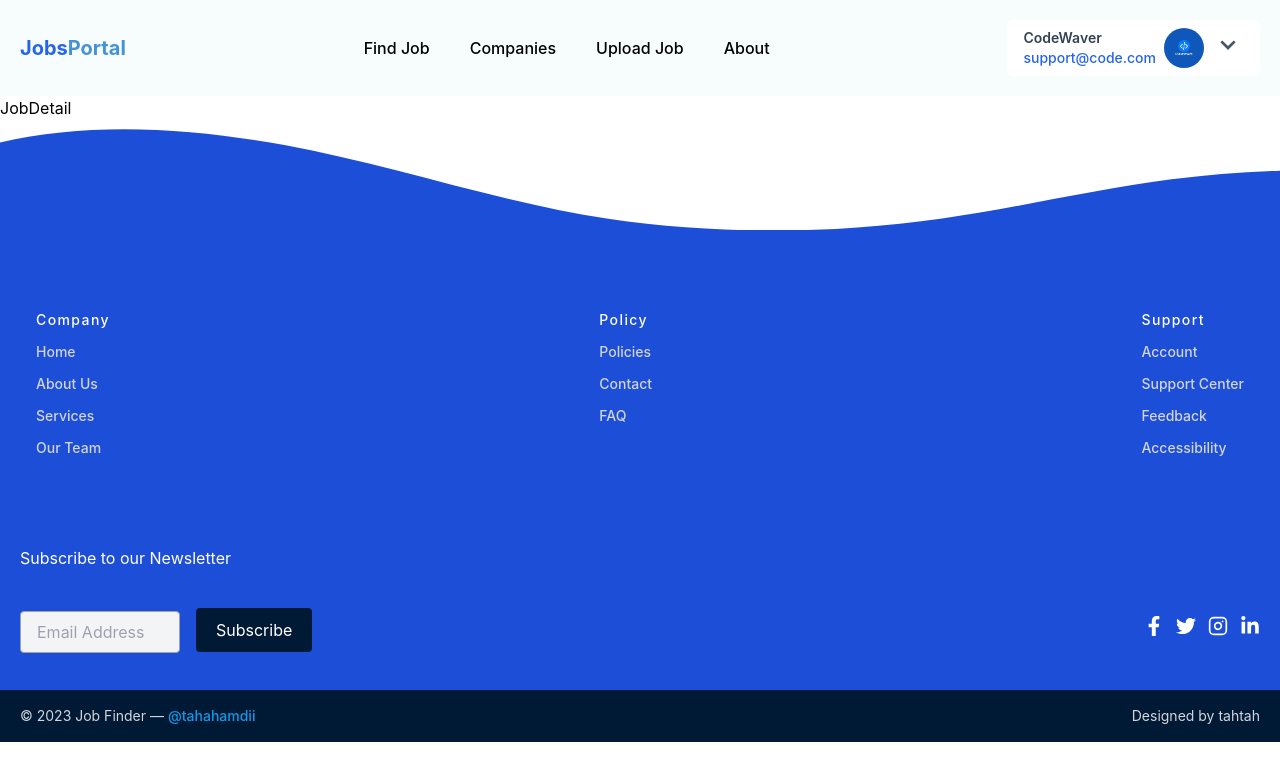
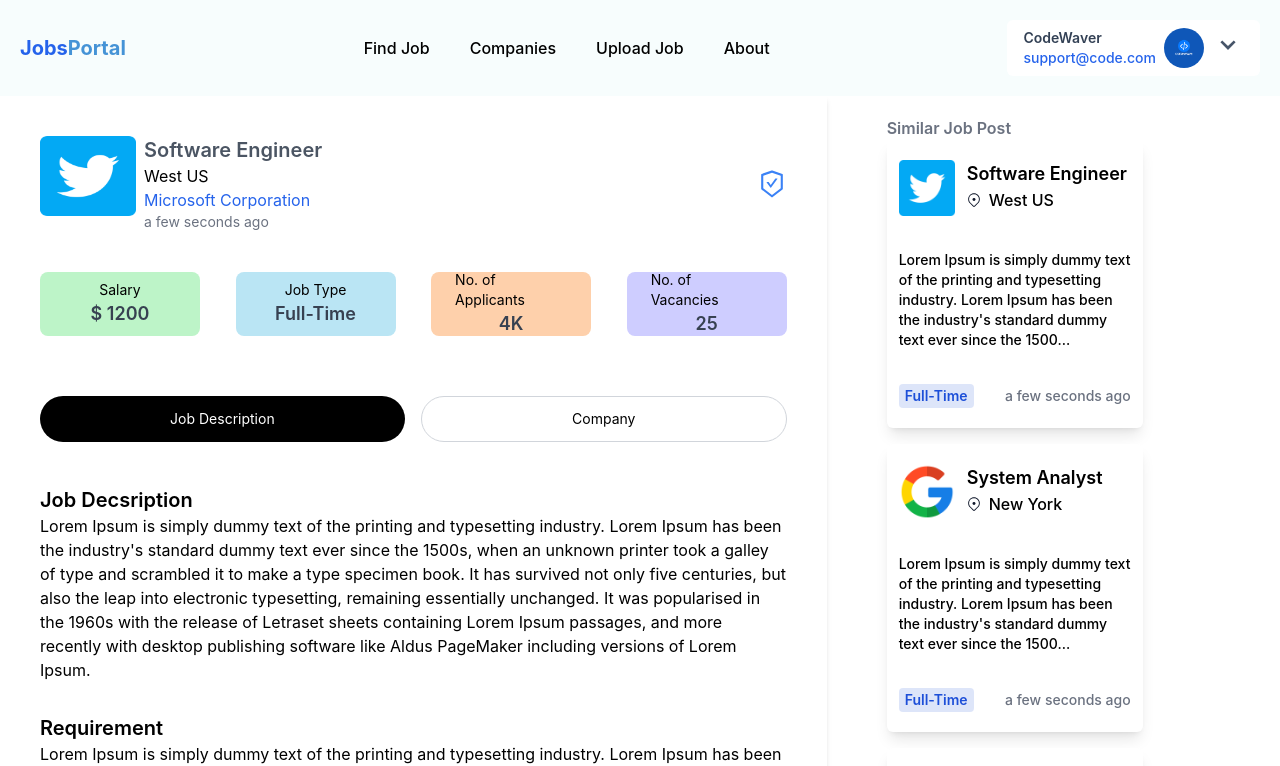
Before and after one commit to tahahamdii/JobPortal, a React (Vite) app in the folder client/: page /job-detail/1 in a window 1280 px wide. Shown: the top 766 px of the page. Built offline with nearby package versions, Linux system fonts and the light colour scheme.

Commit message:
jobdetail page

```diff
--- a/client/src/pages/JobDetail.jsx
+++ b/client/src/pages/JobDetail.jsx
@@ -1,9 +1,162 @@
-import React from 'react'
+import { useEffect, useState } from "react";
+import { Linkedin } from "../assets";
+import moment from "moment";
+import { AiOutlineSafetyCertificate } from "react-icons/ai";
+import { useParams } from "react-router-dom";
+import { jobs } from "../utils/data";
+import { CustomButton, JobCard } from "../components";
 
 const JobDetail = () => {
+  const params = useParams();
+  const id = parseInt(params.id) - 1;
+  const [job, setJob] = useState(jobs[0]);
+  const [selected, setSelected] = useState("0");
+
+  useEffect(() => {
+    setJob(jobs[id ?? 0]);
+    window.scrollTo({ top: 0, left: 0, behavior: "smooth" });
+  }, [id]);
+
   return (
-    <div>JobDetail</div>
-  )
-}
+    <div className='container mx-auto'>
+      <div className='w-full flex flex-col md:flex-row gap-10'>
+        {/* LEFT SIDE */}
+        <div className='w-full h-fit md:w-2/3 2xl:2/4 bg-white px-5 py-10 md:px-10 shadow-md'>
+          <div className='w-full flex items-center justify-between'>
+            <div className='w-3/4 flex gap-2'>
+              <img
+                src={job?.company?.profileUrl}
+                alt={job?.company?.name}
+                className='w-20 h-20 md:w-24 md:h-20 rounded'
+              />
 
-export default JobDetail
+              <div className='flex flex-col'>
+                <p className='text-xl font-semibold text-gray-600'>
+                  {job?.jobTitle}
+                </p>
+
+                <span className='text-base'>{job?.location}</span>
+
+                <span className='text-base text-blue-600'>
+                  {job?.company?.name}
+                </span>
+
+                <span className='text-gray-500 text-sm'>
+                  {moment(job?.createdAt).fromNow()}
+                </span>
+              </div>
+            </div>
+
+            <div className=''>
+              <AiOutlineSafetyCertificate className='text-3xl text-blue-500' />
+            </div>
+          </div>
+
+          <div className='w-full flex flex-wrap md:flex-row gap-2 items-center justify-between my-10'>
+            <div className='bg-[#bdf4c8] w-40 h-16 rounded-lg flex flex-col items-center justify-center'>
+              <span className='text-sm'>Salary</span>
+              <p className='text-lg font-semibold text-gray-700'>
+                $ {job?.salary}
+              </p>
+            </div>
+
+            <div className='bg-[#bae5f4] w-40 h-16 rounded-lg flex flex-col items-center justify-center'>
+              <span className='text-sm'>Job Type</span>
+              <p className='text-lg font-semibold text-gray-700'>
+                {job?.jobType}
+              </p>
+            </div>
+
+            <div className='bg-[#fed0ab] w-40 h-16 px-6 rounded-lg flex flex-col items-center justify-center'>
+              <span className='text-sm'>No. of Applicants</span>
+              <p className='text-lg font-semibold text-gray-700'>
+                {job?.applicants?.length}K
+              </p>
+            </div>
+
+            <div className='bg-[#cecdff] w-40 h-16 px-6 rounded-lg flex flex-col items-center justify-center'>
+              <span className='text-sm'>No. of Vacancies</span>
+              <p className='text-lg font-semibold text-gray-700'>
+                {job?.vacancies}
+              </p>
+            </div>
+          </div>
+
+          <div className='w-full flex gap-4 py-5'>
+            <CustomButton
+              onClick={() => setSelected("0")}
+              title='Job Description'
+              containerStyles={`w-full flex items-center justify-center py-3 px-5 outline-none rounded-full text-sm ${
+                selected === "0"
+                  ? "bg-black text-white"
+                  : "bg-white text-black border border-gray-300"
+              }`}
+            />
+
+            <CustomButton
+              onClick={() => setSelected("1")}
+              title='Company'
+              containerStyles={`w-full flex items-center justify-center  py-3 px-5 outline-none rounded-full text-sm ${
+                selected === "1"
+                  ? "bg-black text-white"
+                  : "bg-white text-black border border-gray-300"
+              }`}
+            />
+          </div>
+
+          <div className='my-6'>
+            {selected === "0" ? (
+              <>
+                <p className='text-xl font-semibold'>Job Decsription</p>
+
+                <span className='text-base'>{job?.detail[0]?.desc}</span>
+
+                {job?.detail[0]?.requirement && (
+                  <>
+                    <p className='text-xl font-semibold mt-8'>Requirement</p>
+                    <span className='text-base'>
+                      {job?.detail[0]?.requirement}
+                    </span>
+                  </>
+                )}
+              </>
+            ) : (
+              <>
+                <div className='mb-6 flex flex-col'>
+                  <p className='text-xl text-blue-600 font-semibold'>
+                    {job?.company?.name}
+                  </p>
+                  <span className='text-base'>{job?.company?.location}</span>
+                  <span className='text-sm'>{job?.company?.email}</span>
+                </div>
+
+                <p className='text-xl font-semibold'>About Company</p>
+                <span>{job?.company?.about}</span>
+              </>
+            )}
+          </div>
+
+          <div className='w-full'>
+            <CustomButton
+              title='Apply Now'
+              containerStyles={`w-full flex items-center justify-center text-white bg-black py-3 px-5 outline-none rounded-full text-base`}
+            />
+          </div>
+        </div>
+
+        {/* RIGHT SIDE */}
+        <div className='w-full md:w-1/3 2xl:w-2/4 p-5 mt-20 md:mt-0'>
+          <p className='text-gray-500 font-semibold'>Similar Job Post</p>
+
+          <div className='w-full flex flex-wrap gap-4'>
+            {jobs?.slice(0, 6).map((job, index) => (
+              <JobCard job={job} key={index} />
+            ))}
+          </div>
+        </div>
+      </div>
+    </div>
+  );
+};
+
+export default JobDetail;
```
